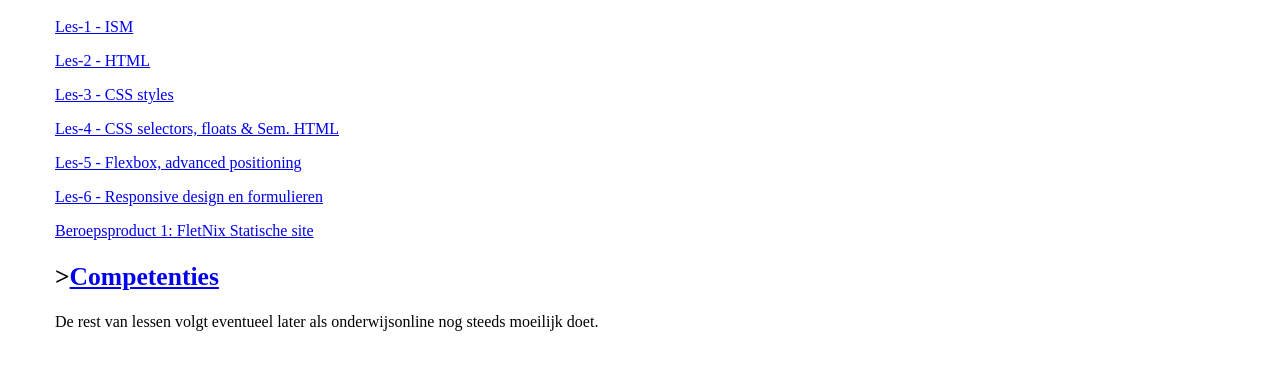
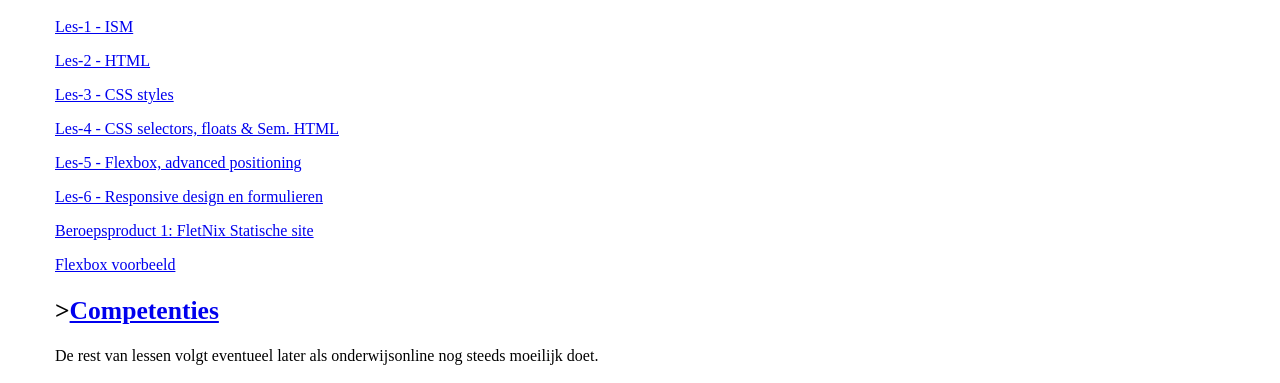
Before and after one commit to bartvanderwal/WebTech-I1H-2017, a website with bundled scripts: page index.html in a window 1280 px wide. Shown: the part 126-509 px from the top of the page. Built offline with nearby package versions, Linux system fonts and the light colour scheme.

Commit message:
Flexbox structure toegevoegd - voorbeeld hernoemd.

```diff
--- a/index.html
+++ b/index.html
@@ -20,6 +20,7 @@
         <p><a href="les-5">Les-5 - Flexbox, advanced positioning</a></p>
         <p><a href="les-6">Les-6 - Responsive design en formulieren</a></p>
         <p><a href="bp1-assessment">Beroepsproduct 1: FletNix Statische site</a></p>
+        <p><a href="flexbox-example">Flexbox voorbeeld</a></p>
         <h2>><a href="competenties">Competenties</a></h2>
         <p>De rest van lessen volgt eventueel later als onderwijsonline nog steeds moeilijk doet.</p>
         <br/>
```
Also changed, not shown: flexbox-example/index.html (renamed from flexbox-div-structure/index.html).
